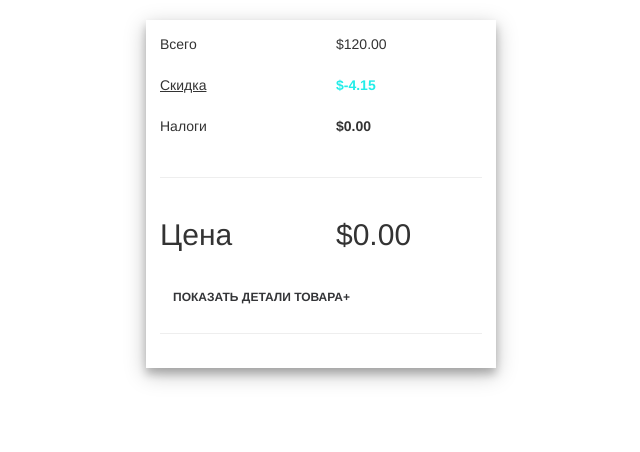
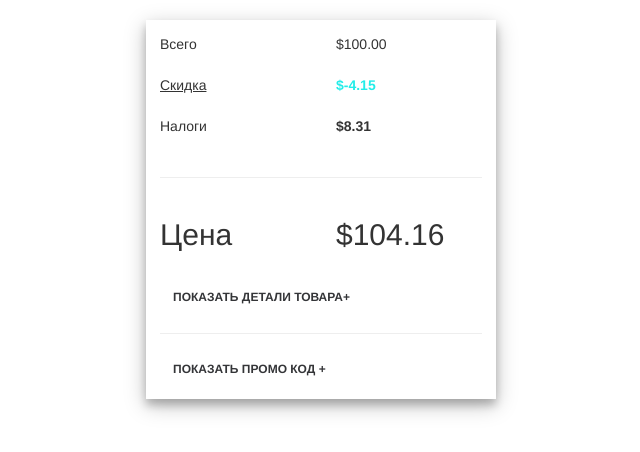
Before and after one commit to yurashalya/React-Redux-Checkout-Summary, a React (Create React App) app: page / in a window 1280 px wide. Shown: the top 452 px of the page, without its empty margins (319-959 px from the left). Built offline with nearby package versions, Linux system fonts and the light colour scheme.

Commit message:
Uploaded component PromoCode and create comp DidMount

```diff
--- a/src/App.css
+++ b/src/App.css
@@ -18,6 +18,7 @@
 
 .promo-code-button:focus {
   outline: none;
+  text-decoration: none !important;
 }
 
 .item-details-button {
@@ -32,3 +33,12 @@
   text-decoration-line: line-through;
   color: grey;
 }
+
+
+.promo-code-button {
+  color: #343538;
+  font-size: 12px;
+  text-transform: uppercase;
+  font-weight: 700;
+  text-decoration: none !important;
+}
--- a/src/App.js
+++ b/src/App.js
@@ -5,6 +5,7 @@ import PickupSavings from './components/PickupSavings/PickupSavings';
 import Taxes from './components/Taxes/Taxes';
 import EstimatedTotal from './components/EstimatedTotal/EstimatedTotal';
 import ItemDetails from './components/ItemDetalis/ItemDetalis';
+import PromoCodeDiscount from './components/PromoCode/Promo';
 import './App.css';
 
 class App extends Component {
@@ -12,12 +13,27 @@ class App extends Component {
     super(props);
 
     this.state = {
-      total: 120,
+      total: 100,
       PickupSavings: -4.15,
       taxes: 0,
-      estimatedTotal: 0
+      estimatedTotal: 0,
+      disablePromoButton: false
     };
   }
+
+  componentDidMount = () => {
+    this.setState(
+      { taxes: (this.state.total + this.state.PickupSavings) * 0.0867 },
+      function() {
+        this.setState({
+          estimatedTotal:
+            this.state.total + this.state.PickupSavings + this.state.taxes
+        });
+      }
+    );
+  };
+
+
 
   render() {
     return (
@@ -30,6 +46,10 @@ class App extends Component {
           <EstimatedTotal price={this.state.estimatedTotal.toFixed(2)} />
           <ItemDetails price={this.state.estimatedTotal.toFixed(2)} />
           <hr />
+           <PromoCodeDiscount
+            giveDiscount={() => this.giveDiscountHandler()}
+            isDisabled={this.state.disablePromoButton}
+          />
         </Grid>
       </div>
     );
--- a/src/components/ItemDetalis/ItemDetalis.js
+++ b/src/components/ItemDetalis/ItemDetalis.js
@@ -34,7 +34,7 @@ export default class ItemDetails extends Component {
                 </Media.Left>
                 <Media.Body>
                   <p>
-                    Игровой стул серии: OFB ES-3085, гарантия и качество от производителя.
+                    Игровое кресло серии: OFB ES-3085, гарантия и качество от производителя.
                   </p>
                   <Row className="show-grid">
                     <Col md={6}>
--- /dev/null
+++ b/src/components/PromoCode/Promo.js
@@ -0,0 +1,62 @@
+import React, { Component } from 'react';
+import { Button, Collapse, Well, Form, Row, Col, FormGroup, ControlLabel, FormControl } from 'react-bootstrap';
+
+
+class PromoCodeDiscount extends Component {
+  constructor(props) {
+    super(props);
+
+    this.state = {
+      open: false,
+      value: ''
+    };
+  }
+
+render() {
+    return (
+      <div>
+        <Button
+          className="promo-code-button"
+          bsStyle="link"
+          onClick={() => this.setState({ open: !this.state.open })}
+        >
+          {this.state.open === false ? `Показать ` : `Скрыть `}
+          промо код {this.state.open === false ? `+` : `-`}
+        </Button>
+         <Collapse in={this.state.open}>
+          <div>
+            <Well>
+              <Row className="show-grid">
+                <Col md={12}>
+                  <Form>
+                    <FormGroup controlId="formInlineName">
+                      <ControlLabel>Промо-код </ControlLabel>
+                      <FormControl
+                        type="text"
+                        placeholder="Введите промо-код"
+                        value={this.props.promoCode}
+                        onChange={this.handleChange}
+                      />
+                    </FormGroup>{' '}
+                    <Button
+                      block
+                      bsStyle="success"
+                      className="btn-round"
+                      // type="submit"
+                      disabled={this.props.isDisabled}
+                      onClick={this.props.giveDiscount}
+                    >
+                      Apply
+                    </Button>
+                  </Form>
+                </Col>
+              </Row>
+            </Well>
+          </div>
+        </Collapse>
+      </div>
+    );
+  }
+}
+
+export default PromoCodeDiscount;
```
